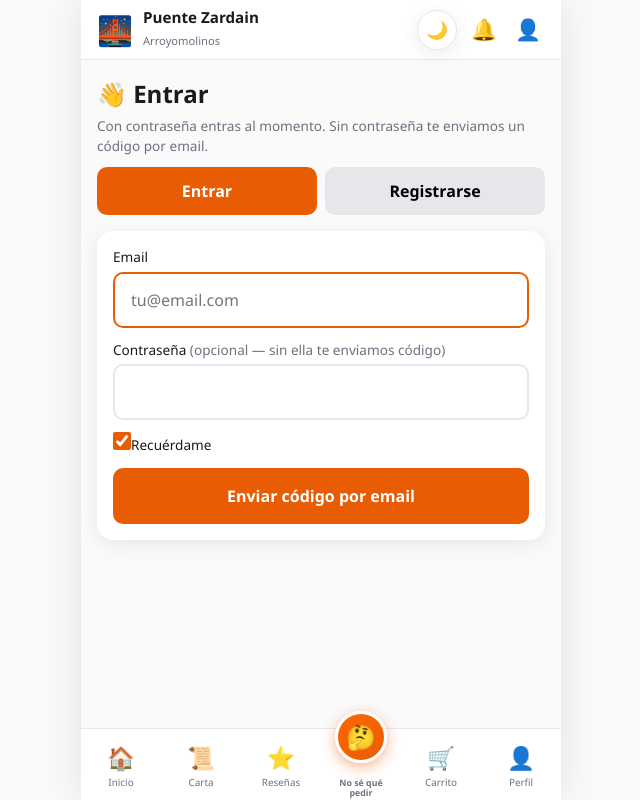
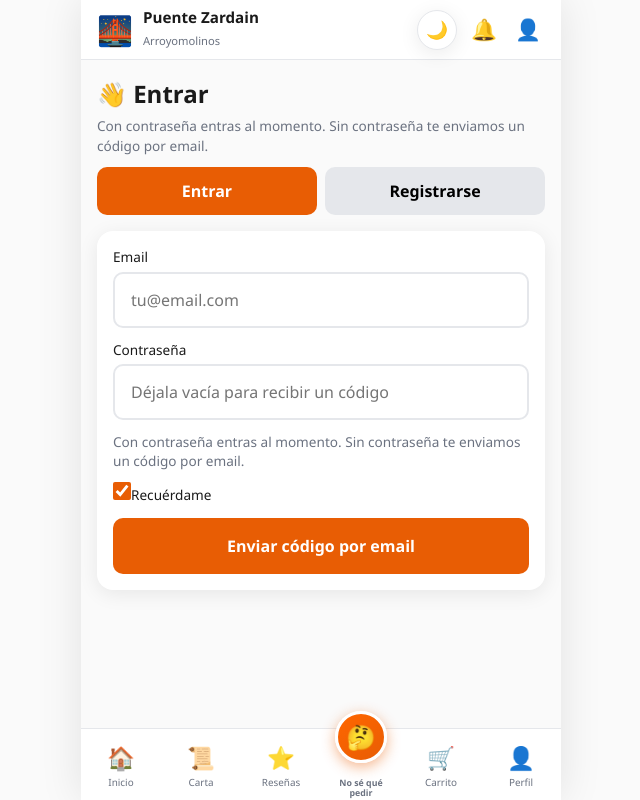
Before and after one commit to angelescoks22-boop/Puente-Zardain, a React (Vite) app: page /auth in a window 1280 px wide. Shown: the whole page, without its empty margins (319-959 px from the left). Built offline with nearby package versions, Linux system fonts and the light colour scheme; no server answers.

Commit message:
Fix login móvil: sin campos obligatorios portal/piso

```diff
--- a/src/api/client.ts
+++ b/src/api/client.ts
@@ -82,6 +82,10 @@ export function setPendingEmail(email: string | null): void {
 
 const AUTH_PUBLIC_PATHS = /^\/auth\/(login|register|send-code|verify-code|verify-otp|resend-otp)(\/|$)/;
 
+function isAuthPublicRequest(endpoint: string): boolean {
+  return AUTH_PUBLIC_PATHS.test(endpoint);
+}
+
 export async function apiFetch<T>(
   endpoint: string,
   options: RequestInit = {},
@@ -108,7 +112,7 @@ export async function apiFetch<T>(
     } else if (response.status === 404) {
       error = { message: 'No se pudo conectar con el servidor. Inténtalo en unos segundos.' };
     }
-    if (response.status === 401 && onUnauthorized && !AUTH_PUBLIC_PATHS.test(endpoint)) {
+    if (response.status === 401 && onUnauthorized && !isAuthPublicRequest(endpoint)) {
       onUnauthorized();
     }
     throw new ApiError(error.message ?? 'Error desconocido', response.status, error.code);
--- a/src/components/address/AddressManager.tsx
+++ b/src/components/address/AddressManager.tsx
@@ -119,6 +119,7 @@ export function AddressManager({ addresses, onUpdated }: Props) {
             details={deliveryDetails}
             onDetailsChange={setDeliveryDetails}
             disabled={loading}
+            showOptionalDetails
           />
           <label className="address-label">
             Etiqueta
--- a/src/components/address/DeliveryAddressForm.tsx
+++ b/src/components/address/DeliveryAddressForm.tsx
@@ -8,6 +8,8 @@ type Props = {
   details: DeliveryDetailsFields;
   onDetailsChange: (details: DeliveryDetailsFields) => void;
   disabled?: boolean;
+  /** En registro: detalles (portal/piso/puerta) ocultos por defecto — no son obligatorios */
+  showOptionalDetails?: boolean;
 };
 
 export function DeliveryAddressForm({
@@ -16,6 +18,7 @@ export function DeliveryAddressForm({
   details,
   onDetailsChange,
   disabled,
+  showOptionalDetails = false,
 }: Props) {
   return (
     <div className="delivery-address-form">
@@ -26,7 +29,13 @@ export function DeliveryAddressForm({
         required
         disabled={disabled}
       />
-      <DeliveryDetailsField value={details} onChange={onDetailsChange} disabled={disabled} />
+      {showOptionalDetails ? (
+        <DeliveryDetailsField value={details} onChange={onDetailsChange} disabled={disabled} />
+      ) : (
+        <p className="address-hint subtle">
+          Portal, piso y puerta son opcionales — puedes añadirlos después en tu perfil.
+        </p>
+      )}
     </div>
   );
 }
--- a/src/pages/AuthPage.tsx
+++ b/src/pages/AuthPage.tsx
@@ -7,10 +7,6 @@ import { Card } from '../components/ui/Card';
 import { DeliveryAddressForm } from '../components/address/DeliveryAddressForm';
 import { OtpInput } from '../components/auth/OtpInput';
 import type { ValidatedAddress } from '../types';
-import {
-  EMPTY_DELIVERY_DETAILS,
-  sanitizeDeliveryDetailsFields,
-} from '../utils/deliveryAddress';
 import { useAlertStore } from '../store/alertStore';
 import { ApiError, setPendingEmail } from '../api/client';
 import { AUTH_ERROR_TITLE, getAuthErrorMessage, isValidEmailInput } from '../utils/authErrors';
@@ -124,11 +120,10 @@ export function AuthPage() {
   const showAlert = useAlertStore((s) => s.alert);
 
   const [mode, setMode] = useState<'login' | 'register'>('login');
-  const [step, setStep] = useState<'form' | 'otp'>(() => (pendingEmail ? 'otp' : 'form'));
+  const [step, setStep] = useState<'form' | 'otp'>('form');
   const [email, setEmail] = useState(pendingEmail ?? '');
   const [form, setForm] = useState({ name: '', phone: '', password: '' });
   const [validatedAddress, setValidatedAddress] = useState<ValidatedAddress | null>(null);
-  const [deliveryDetails, setDeliveryDetails] = useState(EMPTY_DELIVERY_DETAILS);
   const [rememberMe, setRememberMe] = useState(true);
   const [loading, setLoading] = useState(false);
   const [localError, setLocalError] = useState('');
@@ -181,12 +176,12 @@ export function AuthPage() {
     clearError();
     try {
       if (hasPassword) {
-        const role = await login(trimmedEmail, form.password, rememberMe);
+        const role = await login(trimmedEmail.toLowerCase(), form.password.trim(), rememberMe);
         showToast(role === 'admin' ? 'Panel técnico' : '¡Bienvenido!');
         navigate(role === 'admin' ? '/admin' : '/');
         return;
       }
-      await sendCode(trimmedEmail);
+      await sendCode(trimmedEmail.toLowerCase());
       goToOtp(trimmedEmail);
       showToast('📧 Código enviado a tu correo');
     } catch (err) {
@@ -238,11 +233,14 @@ export function AuthPage() {
       const result = await register({
         name: form.name.trim(),
         phone: form.phone.trim(),
-        email: trimmedEmail,
+        email: trimmedEmail.toLowerCase(),
         ...(form.password.trim() ? { password: form.password.trim() } : {}),
         address: {
-          ...validatedAddress,
-          ...sanitizeDeliveryDetailsFields(deliveryDetails),
+          fullAddress: validatedAddress.fullAddress,
+          city: validatedAddress.city,
+          lat: validatedAddress.lat,
+          lng: validatedAddress.lng,
+          ...(validatedAddress.placeId ? { placeId: validatedAddress.placeId } : {}),
         },
       });
       goToOtp(trimmedEmail);
@@ -304,30 +302,35 @@ export function AuthPage() {
 
       <Card>
         {mode === 'login' && (
-          <form onSubmit={handleLogin} className="auth-form">
+          <form onSubmit={handleLogin} className="auth-form" noValidate>
             <label>
               Email
               <input
                 className="input"
-                type="email"
-                required
-                autoFocus
-                autoComplete="email"
+                type="text"
+                inputMode="email"
+                autoCapitalize="none"
+                autoCorrect="off"
+                autoComplete="username email"
                 placeholder="tu@email.com"
                 value={email}
                 onChange={(e) => setEmail(e.target.value)}
               />
             </label>
             <label>
-              Contraseña <span className="hint">(opcional — sin ella te enviamos código)</span>
+              Contraseña
               <input
                 className="input"
                 type="password"
                 autoComplete="current-password"
+                placeholder="Déjala vacía para recibir un código"
                 value={form.password}
                 onChange={(e) => setForm({ ...form, password: e.target.value })}
               />
             </label>
+            <p className="hint auth-login-hint">
+              Con contraseña entras al momento. Sin contraseña te enviamos un código por email.
+            </p>
             <label className="remember-row">
               <input type="checkbox" checked={rememberMe} onChange={(e) => setRememberMe(e.target.checked)} />
               Recuérdame
@@ -340,13 +343,13 @@ export function AuthPage() {
         )}
 
         {mode === 'register' && (
-          <form onSubmit={handleRegister} className="auth-form">
+          <form onSubmit={handleRegister} className="auth-form" noValidate>
             <label>
               Nombre
               <input
                 className="input"
-                required
                 autoComplete="name"
+                placeholder="Tu nombre"
                 value={form.name}
                 onChange={(e) => setForm({ ...form, name: e.target.value })}
               />
@@ -356,9 +359,9 @@ export function AuthPage() {
               <input
                 className="input"
                 type="tel"
-                required
                 autoComplete="tel"
                 inputMode="tel"
+                placeholder="600000000"
                 value={form.phone}
                 onChange={(e) => setForm({ ...form, phone: e.target.value })}
               />
@@ -367,9 +370,12 @@ export function AuthPage() {
               Email
               <input
                 className="input"
-                type="email"
-                required
+                type="text"
+                inputMode="email"
+                autoCapitalize="none"
+                autoCorrect="off"
                 autoComplete="email"
+                placeholder="tu@email.com"
                 value={email}
                 onChange={(e) => setEmail(e.target.value)}
               />
@@ -379,19 +385,19 @@ export function AuthPage() {
               <input
                 className="input"
                 type="password"
-                minLength={6}
                 autoComplete="new-password"
                 value={form.password}
                 onChange={(e) => setForm({ ...form, password: e.target.value })}
-                placeholder="Mínimo 6 caracteres"
+                placeholder="Mínimo 6 caracteres si la usas"
               />
             </label>
             <DeliveryAddressForm
               validatedAddress={validatedAddress}
               onValidatedAddressChange={setValidatedAddress}
-              details={deliveryDetails}
-              onDetailsChange={setDeliveryDetails}
+              details={{ portal: '', floor: '', door: '', details: '' }}
+              onDetailsChange={() => {}}
               disabled={loading}
+              showOptionalDetails={false}
             />
             <p className="hint">Verificaremos tu email con un código de 6 dígitos.</p>
             {displayError && <p className="form-error">{displayError}</p>}
--- a/src/store/authStore.ts
+++ b/src/store/authStore.ts
@@ -81,7 +81,8 @@ export const useAuthStore = create<AuthState>((set, get) => ({
     const email = get().pendingEmail ?? getPendingEmail();
     if (!email) throw new Error('Sin verificación pendiente. Vuelve atrás e introduce tu email.');
     set({ error: null });
-    const { user, role } = await authApi.verifyCode(email, code, rememberMe);
+    const normalizedCode = code.replace(/\D/g, '').slice(0, 6);
+    const { user, role } = await authApi.verifyCode(email, normalizedCode, rememberMe);
     setPendingEmail(null);
     set({ user, role: role as 'client' | 'admin', isAuthenticated: true, pendingEmail: null });
     return role as 'client' | 'admin';
@@ -99,7 +100,7 @@ export const useAuthStore = create<AuthState>((set, get) => ({
 
   login: async (identifier, password, rememberMe = false) => {
     set({ error: null });
-    const { user, role } = await authApi.login(identifier, password, rememberMe);
+    const { user, role } = await authApi.login(identifier.trim(), password.trim(), rememberMe);
     setPendingEmail(null);
     set({ user, role: role as 'client' | 'admin', isAuthenticated: true, pendingEmail: null });
     return role as 'client' | 'admin';
--- a/src/styles/app.css
+++ b/src/styles/app.css
@@ -839,6 +839,12 @@ input, textarea, button { font: inherit; }
 
 .auth-pending-banner p { margin: 0; }
 
+.auth-login-hint {
+  margin: 0 0 12px;
+  font-size: 0.85rem;
+  line-height: 1.4;
+}
+
 .auth-admin-hint {
   margin: 4px 0 12px;
   padding: 10px 12px;
```
Also changed, not shown: src/pages/CheckoutPage.tsx (+1 -6 lines), 2 other files (tests, documents, lock files or other folders).
